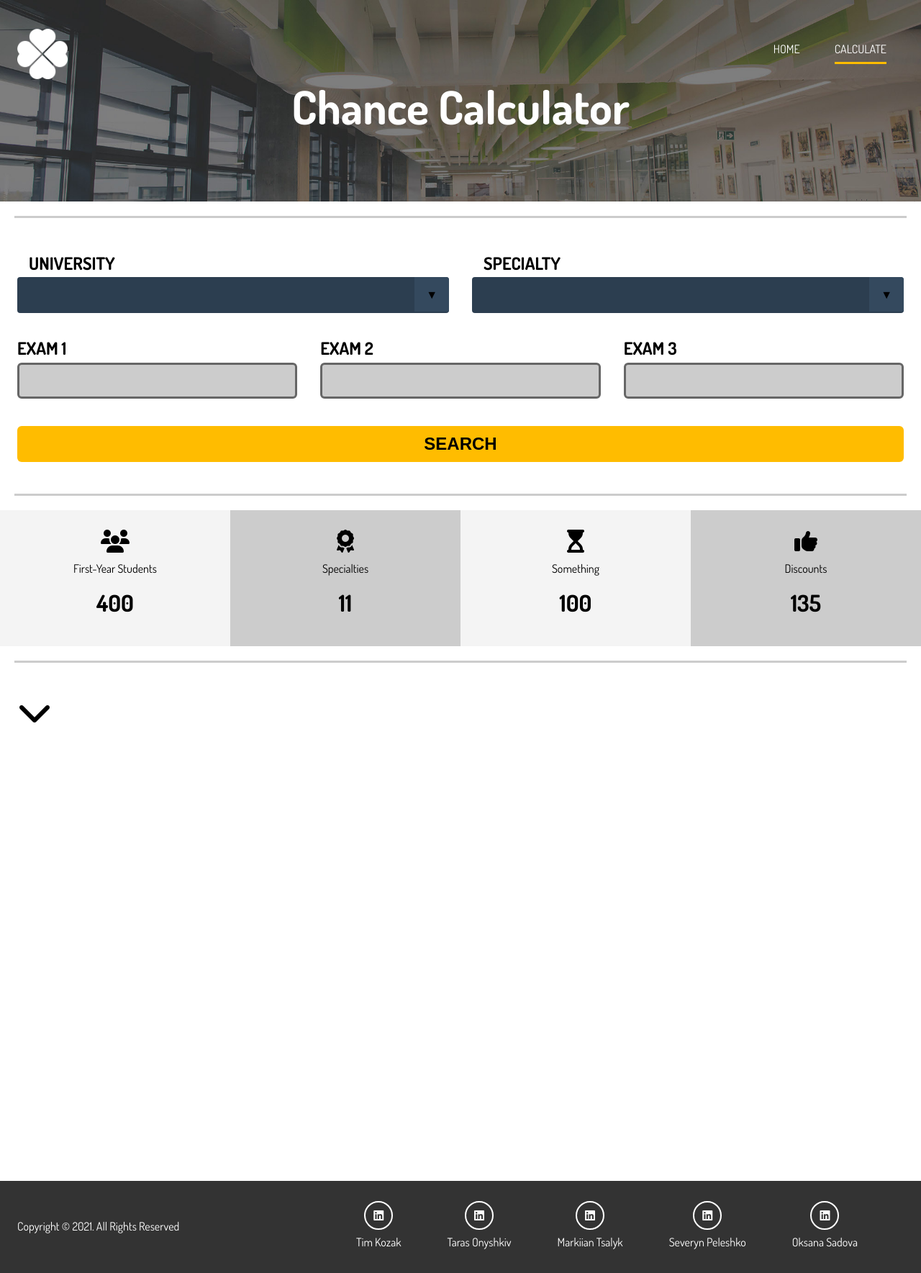
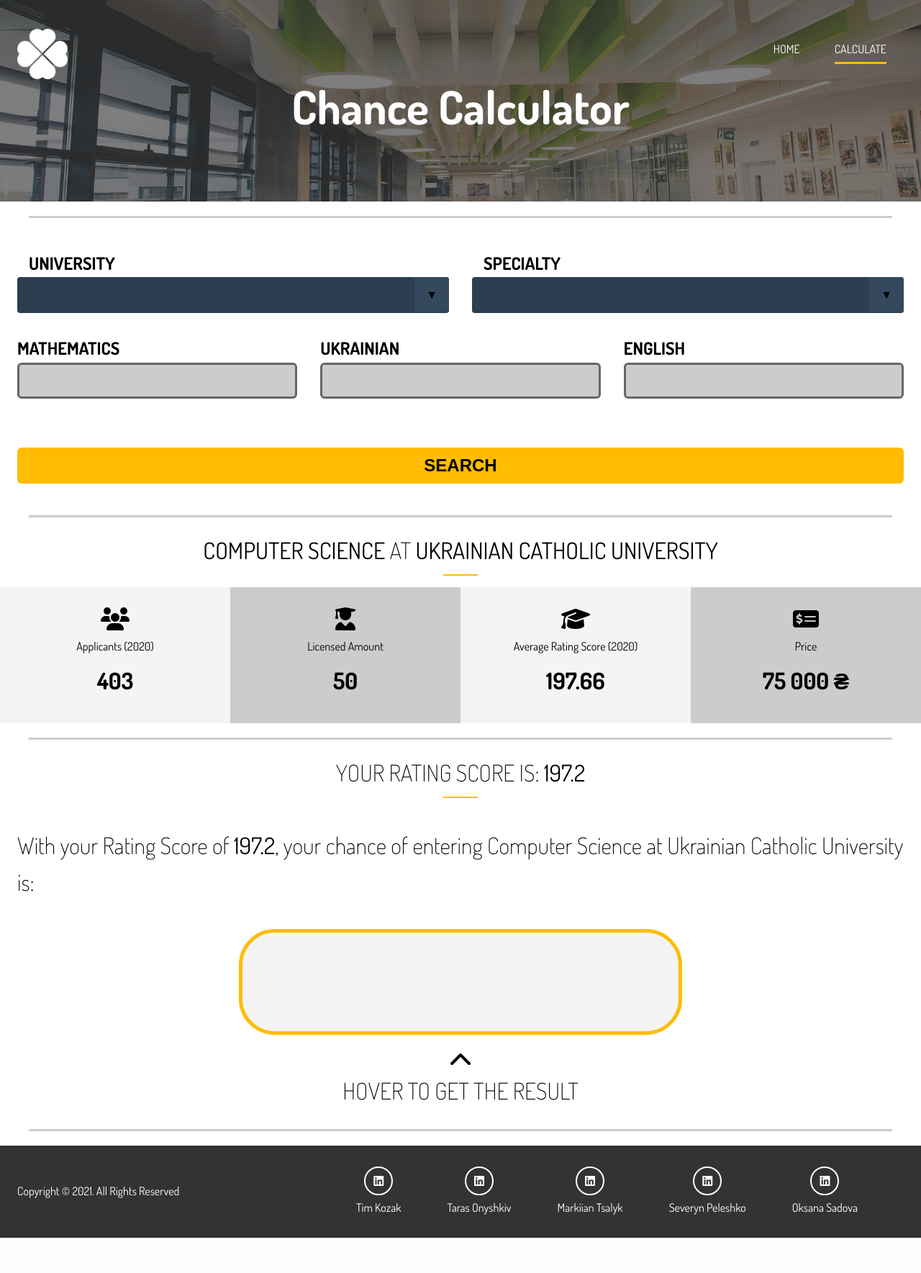
Before and after one commit to Tsalyk/vstup_project, a Flask app: page /chance_calculator in a window 1280 px wide. Shown: the whole page at 72% size. After the commit the page ends 1720 px from the top, so only its background shows below. Run offline with Flask 2, Linux system fonts and the light colour scheme; some libraries are stand-ins or nearby versions.

Commit message:
final changes to frontend

```diff
--- a/chance_flask/main.py
+++ b/chance_flask/main.py
@@ -21,9 +21,24 @@
 
 
 @app.route("/chance_calculator")
-def country():
+def chance_page():
     """Render chance page with specialty selection"""
-    return render_template("chance.html")
+
+    # Add result from a function instead of hardcode
+    universities = ["Ukrainian Catholic University"]
+    specialties = ["Artes Liberales", "Business Analytics", "Computer Science"]
+    exams = ["MATHEMATICS", "UKRAINIAN", "ENGLISH"]
+    info = [403, 50, 197.66, "75 000"]
+
+    user_university = universities[0]
+    user_specialty = specialties[2]
+    user_score = 197.2
+    user_percentage = "98 %"
+
+
+    return render_template("chance.html", specialties=specialties, \
+        universities=universities, exams=exams, info=info, user_score=user_score, \
+            user_specialty=user_specialty, user_university=user_university, user_percentage=user_percentage)
 
 
 def launch_website():
@@ -31,16 +46,3 @@
     Function that launches the website.
     """
     app.run(debug=True)
-
-# @app.context_processor
-# def override_url_for():
-#     return dict(url_for=dated_url_for)
-
-# def dated_url_for(endpoint, **values):
-#     if endpoint == 'static':
-#         filename = values.get('filename', None)
-#         if filename:
-#             file_path = os.path.join(app.root_path,
-#                                  endpoint, filename)
-#             values['q'] = int(os.stat(file_path).st_mtime)
-#     return url_for(endpoint, **values)
--- a/chance_flask/static/css/main.css
+++ b/chance_flask/static/css/main.css
@@ -94,6 +94,10 @@
   text-align: center;
   font-weight: 100;
   text-transform: uppercase;
+}
+
+strong {
+  font-weight: 500 !important;
 }
 
 .bottom-line {
@@ -371,7 +375,7 @@
 .solid-line {
   height: 3px;
   background-color: #ccc;
-  margin: 20px;
+  margin: 20px 40px;
 }
 
 .personal-info {
@@ -414,3 +418,82 @@
 .some-margin {
   height: 30px;
 }
+
+.rating-description {
+  font-size: 2rem;
+  font-weight: 100;
+}
+
+.result-info .container {
+  padding-bottom: 0;
+}
+
+.bottom-line {
+  height: 2px;
+  width: 3rem;
+  background: #ffbc00;
+  display: block;
+  margin: 0 auto 1rem auto;
+}
+
+.result-box {
+  align-self: center;
+  margin: 0 auto;
+  margin-top: 40px;
+  color: #34495e;
+  text-align: center;
+  font-size: 7rem;
+  background: #f4f4f4;
+  box-sizing: border-box;
+  width: 50%;
+  padding: 30px;
+  border: 5px solid #ffbc00;
+  border-radius: 50px;
+  transition: 3s all ease-in-out;
+}
+
+.result-box .result {
+  font-size: 3rem;
+  color: #f4f4f4;
+  transition-property: all;
+  transition-duration: 2s;
+  transition-delay: 1.5s;
+  transition-timing-function: ease-in-out;
+}
+
+.result-info i {
+  margin-top: 20px;
+  display: flex;
+  align-items: center;
+  justify-content: center;
+  text-align: center;
+}
+/*
+.result-box .questionmark {
+  display: float;
+  margin-top: 30px;
+  font-size: 2rem;
+  color: #ffbc00;
+  text-align: center;
+} */
+
+/* .result-box:hover .questionmark {
+  visibility: hidden;
+} */
+
+.result-box:hover {
+  margin-top: 40px;
+  color: #34495e;
+  text-align: center;
+  font-size: 3rem;
+  background: #ffe8a9;
+  box-sizing: border-box;
+  width: 100%;
+  padding: 30px;
+  border: 5px solid #ffbc00;
+  border-radius: 50px;
+}
+
+.result-box:hover .result {
+  color: #34495e;
+}
--- a/chance_flask/templates/chance.html
+++ b/chance_flask/templates/chance.html
@@ -35,7 +35,7 @@
 
   <div class="solid-line"></div>
 
-  <!-- Form -->
+  <!-- Form section -->
   <section class="specialty-form">
     <div class="form-content container">
       <form action="/ucu_chance" method="POST">
@@ -48,7 +48,9 @@
             <div class="select">
               <select name="slct" id="slct">
                 <option selected disabled></option>
-                <option value="3">Ukrainian Catholic University</option>
+                {% for uni in universities%}
+                <option value="1" href="/{{uni}}">{{uni}}</option>
+                {% endfor %}
               </select>
             </div>
           </div>
@@ -58,17 +60,9 @@
             <div class="select">
               <select name="slct" id="slct">
                 <option selected disabled></option>
-                <option value="1">Computer Science</option>
-                <option value="2">Business Analytics</option>
-                <option value="3">Theology</option>
-                <option value="4">Culturology</option>
-                <option value="5">Philology</option>
-                <option value="6">History</option>
-                <option value="7">Law</option>
-                <option value="8">Ethics Politics</option>
-                <option value="9">Social Work</option>
-                <option value="10">Sociology</option>
-                <option value="11">Psychology</option>
+                {% for specialty in specialties%}
+                <option value="{{specialty}}" href="/{{specialty}}">{{specialty}}</option>
+                {% endfor %}
               </select>
             </div>
           </div>
@@ -77,19 +71,15 @@
         <div class="some-margin"></div>
 
         <div class="even-form">
+          {% for exam in exams%}
           <div>
-            <h1>EXAM 1</h1>
+            <h1>{{exam}}</h1>
             <input type="text" class="input-submit"></input>
           </div>
-          <div>
-            <h1>EXAM 2</h1>
-            <input type="text" class="input-submit"></input>
-          </div>
-          <div>
-            <h1>EXAM 3</h1>
-            <input type="text" class="input-submit"></input>
-          </div>
+          {% endfor %}
         </div>
+
+        <div class="some-margin"></div>
 
         <div class="only-one">
           <!-- Submit -->
@@ -106,33 +96,37 @@
 
   <!-- Info Section -->
   <section id="home-b" class="text-center">
+    <h1 class="section-title">
+      <strong>{{user_specialty}}</strong> at <strong>{{user_university}}</strong>
+    </h1>
+    <div class="bottom-line"></div>
     <div class="stats">
       <div>
         <ul>
           <li><i class="fas fa-users fa-2x"></i></li>
-          <li class="stats-title">First-Year Students</li>
-          <li class="stats-number">400</li>
+          <li class="stats-title">Applicants (2020)</li>
+          <li class="stats-number">{{info[0]}}</li>
         </ul>
       </div>
       <div>
         <ul>
-          <li><i class="fas fa-award fa-2x"></i></li>
-          <li class="stats-title">Specialties</li>
-          <li class="stats-number">11</li>
+          <li><i class="fas fa-user-graduate fa-2x"></i></li>
+          <li class="stats-title">Licensed Amount</li>
+          <li class="stats-number">{{info[1]}}</li>
         </ul>
       </div>
       <div>
         <ul>
-          <li><i class="fas fa-hourglass-start fa-2x"></i></li>
-          <li class="stats-title">Something</li>
-          <li class="stats-number">100</li>
+          <li><i class="fas fa-graduation-cap fa-2x"></i></li>
+          <li class="stats-title">Average Rating Score (2020)</li>
+          <li class="stats-number">{{info[2]}}</li>
         </ul>
       </div>
       <div>
         <ul>
-          <li><i class="fas fa-thumbs-up fa-2x"></i></li>
-          <li class="stats-title">Discounts</li>
-          <li class="stats-number">135</li>
+          <li><i class="fas fa-money-check-alt fa-2x"></i></li>
+          <li class="stats-title">Price</li>
+          <li class="stats-number">{{info[3]}} ₴</li>
         </ul>
       </div>
     </div>
@@ -140,11 +134,23 @@
 
   <div class="solid-line"></div>
 
-  <section class="personal-info">
+  <section class="result-info">
+    <h1 class="section-title">YOUR RATING SCORE IS: <strong>{{user_score}}</strong></h1>
+    <div class="bottom-line"></div>
     <div class="container">
-      <i class="fas fa-chevron-down fa-3x"></i>
+      <p class="rating-description">With your Rating Score of <strong>{{user_score}}</strong>, your chance of entering
+        {{user_specialty}} at
+        {{user_university}} is:
+      </p>
+      <div class="result-box">
+        <h1 class="result">{{user_percentage}}</h1>
+      </div>
+      <i class="fas fa-chevron-up fa-2x"></i>
+      <h1 class="hovertext section-title">Hover to get the result</h1>
     </div>
   </section>
+
+  <div class="solid-line"></div>
 
   <!-- Footer -->
   <footer id="main-footer">
```
